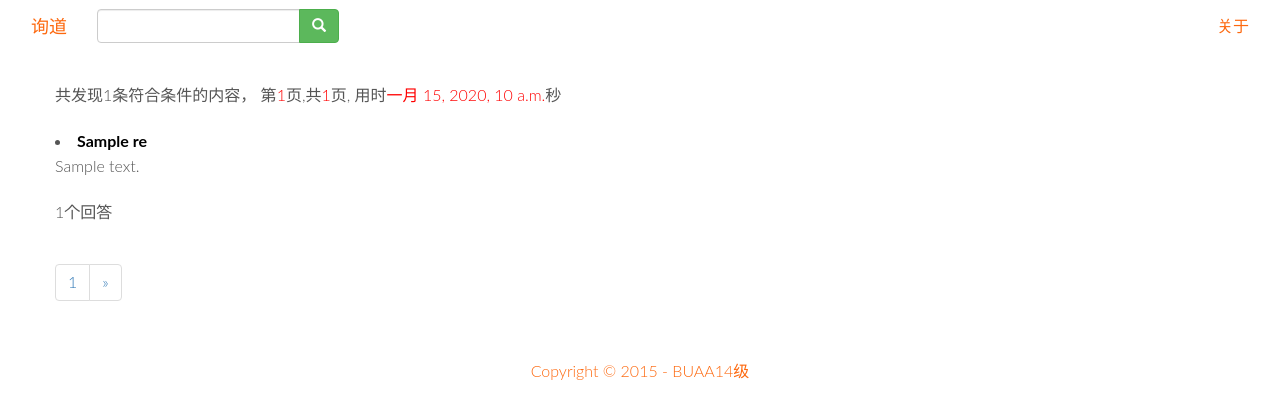
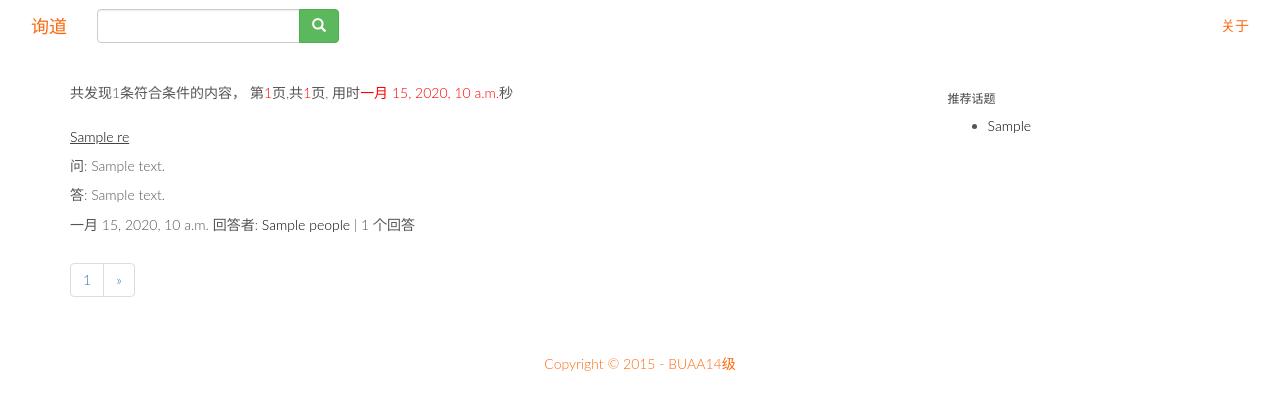
Before and after one commit to madre/xundao, a Django app: template templates/res_search.html in a window 1280 px wide. Shown: the top 419 px of the page. Run offline with Django 3.2, Linux system fonts and the light colour scheme; the template is opened without the code that fills it: most values are stand-ins (such as "Sample title", 1, 10 or a date in 2020); parts of the project's set-up code (start-up, migrations or seed data) failed here and were passed over; some libraries are stand-ins or nearby versions.

Commit message:
优化界面

```diff
--- a/elastic/views.py
+++ b/elastic/views.py
@@ -28,6 +28,8 @@ def search(request):
         # results = [each["_source"] for each in search_res["hits"]]
         results = []
         for each in search_res["hits"]:
+            each["_source"]["people"] = each["_source"]["people_link"].\
+                split("/")[-1].split("?")[0] if each["_source"]["people_link"] else u"匿名"
             for highlight in each["highlight"].keys():
                 each["_source"][highlight] = each["highlight"][highlight][0]
             results.append(each["_source"])
--- a/static/css/style.css
+++ b/static/css/style.css
@@ -5,7 +5,7 @@ body {
   /*background-color: #f2f2f2;*/
     font-family: 'Lato', sans-serif;
     font-weight: 300;
-    font-size: 16px;
+    font-size: 14px;
     color: #555;
     line-height: 1.6em;
     -webkit-font-smoothing: antialiased;
@@ -32,9 +32,15 @@ h4 {
 }
 
 p {
-    margin-bottom: 20px;
-    font-size: 16px;
+    margin-bottom: 7px;
+    font-size: 14px;
 }
+
+.row h5 {
+    padding-top: 15px;
+    text-decoration: underline;
+}
+
 em{
     color: #fd680e;
     font-style: normal;
@@ -136,6 +142,12 @@ form.search input.form-control:focus {
  padding-bottom: 20px;
 }
 
+pre {
+    background-color: inherit;
+    border: 0;
+    border-radius: 0;
+}
+
 #header h1 {
 	margin-top: 60px;
 	margin-bottom: 15px;
--- a/templates/res_search.html
+++ b/templates/res_search.html
@@ -28,17 +28,18 @@
 
 <div class="container" id="main">
 <div class="row">
-   <div class="col-12">
+   <div class="col-md-9">
        <p>共发现{{ count }}条符合条件的内容，
 第<font color="red">{{ page }}</font>页,共<font color="red">{{ total_page  }}</font>页,
-用时<font color="red">{{ time }}</font>秒
+用时<font color="red">{{ time }}</font>秒</p>
 {% if results %}
     {% for res in results %}
-        <li>
-        <b> <a href="http://zhidao.baidu.com/question/{{ res.qid }}.html">{{ res.ask_title | safe }} </a></b>
-        <p>{{ res.content | safe | truncatechars:100 }}</p>
-        <p>{{ res.answers |length }}个回答</p>
-        </li>
+        <div>
+        <h5><a href="http://zhidao.baidu.com/question/{{ res.qid }}.html">{{ res.ask_title | safe }} </a></h5>
+        <p>问: {{ res.content | safe | truncatechars:100 }}</p>
+        <p>答: {{ res.answers.0.content | safe | truncatechars_html:100 }} </p>
+        <p>{{ res.ask_time }} 回答者: <a href="{{ res.people_link }}"> {{ res.people }}</a> | {{ res.answers | length }} 个回答</p>
+        </div>
     {% endfor %}
 <nav>
   <ul class="pagination">
@@ -65,6 +66,18 @@
      <p>No contents found.
 {% endif %}
     </div>
+<div class="col-md-3">
+    <h6>推荐话题</h6>
+    <div>
+        <ul>
+            {% for each in results %}
+            <li>
+                <a href="{% url 'search' %}?q={{ each.class_info }}">{{ each.class_info }}</a>
+            </li>
+            {% endfor %}
+        </ul>
+    </div>
+</div>
 </div>
     </div>
 {% endblock %}
```
